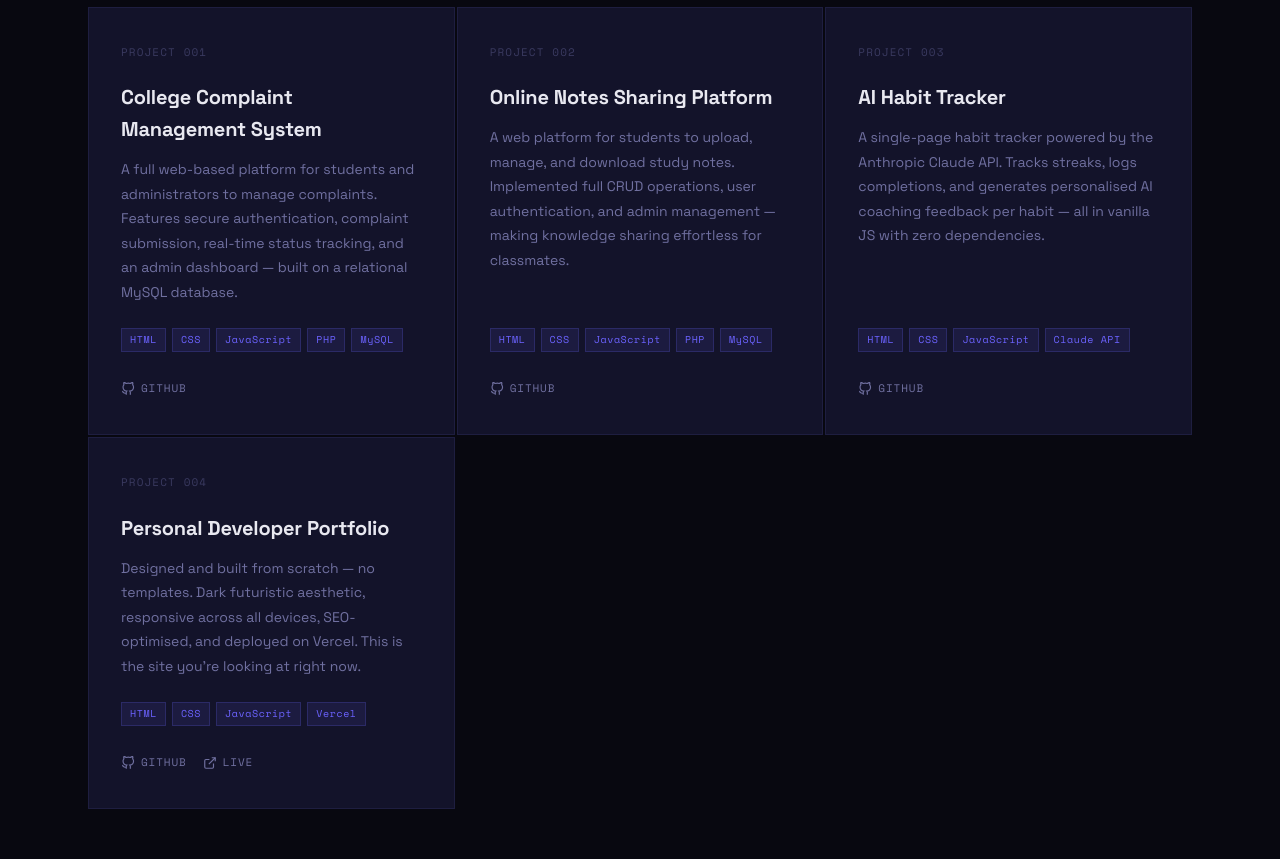
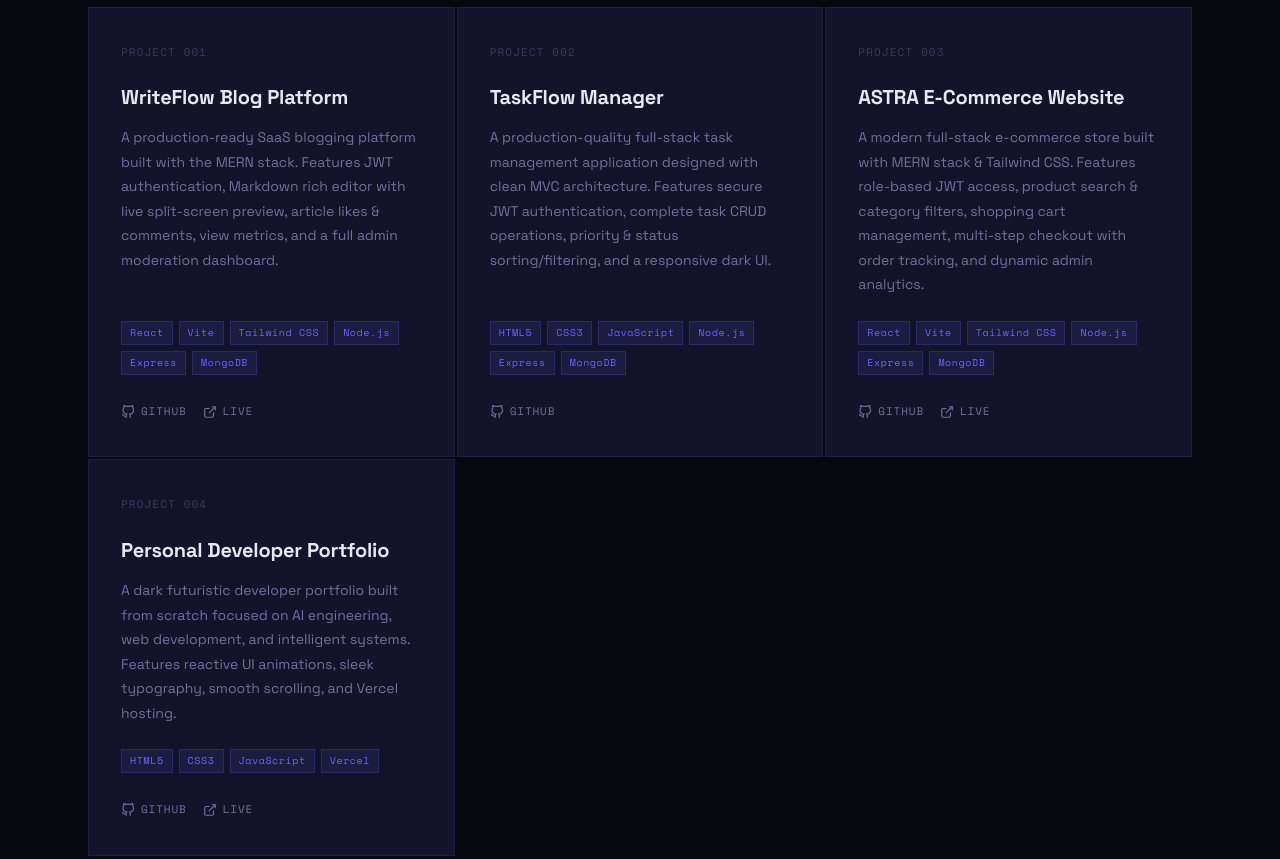
Before and after one commit to tuhin-ghorui/tuhin-portfolio, a plain HTML site: page index.html in a window 1280 px wide. Shown: the part 2760-3619 px from the top of the page. Drawn offline with nearby package versions, Linux system fonts and the light colour scheme.

Commit message:
Project content changed

```diff
--- a/index.html
+++ b/index.html
@@ -905,47 +905,49 @@
   <div class="projects-grid reveal">
 
     <!-- Project 1 -->
-    <div class="project-card">
+    <div class="project-card" data-repo="https://writeflow-blog-platform.vercel.app">
       <div class="project-num">PROJECT 001</div>
-      <div class="project-title">College Complaint Management System</div>
+      <div class="project-title">WriteFlow Blog Platform</div>
       <div class="project-desc">
-        A full web-based platform for students and administrators to manage complaints.
-        Features secure authentication, complaint submission, real-time status tracking,
-        and an admin dashboard — built on a relational MySQL database.
+        A production-ready SaaS blogging platform built with the MERN stack. Features JWT authentication, Markdown rich editor with live split-screen preview, article likes & comments, view metrics, and a full admin moderation dashboard.
       </div>
       <div class="project-stack">
-        <span class="stack-tag">HTML</span>
-        <span class="stack-tag">CSS</span>
-        <span class="stack-tag">JavaScript</span>
-        <span class="stack-tag">PHP</span>
-        <span class="stack-tag">MySQL</span>
+        <span class="stack-tag">React</span>
+        <span class="stack-tag">Vite</span>
+        <span class="stack-tag">Tailwind CSS</span>
+        <span class="stack-tag">Node.js</span>
+        <span class="stack-tag">Express</span>
+        <span class="stack-tag">MongoDB</span>
       </div>
       <div class="project-links">
-        <a class="project-link" href="https://github.com/TuhinGhorui" target="_blank">
+        <a class="project-link" href="https://github.com/tuhin-ghorui/Writeflow-Blog-Platform" target="_blank" rel="noopener">
           <svg viewBox="0 0 24 24"><path d="M9 19c-5 1.5-5-2.5-7-3m14 6v-3.87a3.37 3.37 0 0 0-.94-2.61c3.14-.35 6.44-1.54 6.44-7A5.44 5.44 0 0 0 20 4.77 5.07 5.07 0 0 0 19.91 1S18.73.65 16 2.48a13.38 13.38 0 0 0-7 0C6.27.65 5.09 1 5.09 1A5.07 5.07 0 0 0 5 4.77a5.44 5.44 0 0 0-1.5 3.78c0 5.42 3.3 6.61 6.44 7A3.37 3.37 0 0 0 9 18.13V22"/></svg>
           GitHub
+        </a>
+        <a class="project-link" href="https://writeflow-blog-platform.vercel.app" target="_blank" rel="noopener">
+          <svg viewBox="0 0 24 24"><path d="M18 13v6a2 2 0 0 1-2 2H5a2 2 0 0 1-2-2V8a2 2 0 0 1 2-2h6"/><polyline points="15 3 21 3 21 9"/><line x1="10" y1="14" x2="21" y2="3"/></svg>
+          Live
         </a>
       </div>
     </div>
 
     <!-- Project 2 -->
-    <div class="project-card">
+    <div class="project-card" data-repo="https://github.com/tuhin-ghorui/TaskFlow">
       <div class="project-num">PROJECT 002</div>
-      <div class="project-title">Online Notes Sharing Platform</div>
+      <div class="project-title">TaskFlow Manager</div>
       <div class="project-desc">
-        A web platform for students to upload, manage, and download study notes.
-        Implemented full CRUD operations, user authentication, and admin management —
-        making knowledge sharing effortless for classmates.
+        A production-quality full-stack task management application designed with clean MVC architecture. Features secure JWT authentication, complete task CRUD operations, priority & status sorting/filtering, and a responsive dark UI.
       </div>
       <div class="project-stack">
-        <span class="stack-tag">HTML</span>
-        <span class="stack-tag">CSS</span>
+        <span class="stack-tag">HTML5</span>
+        <span class="stack-tag">CSS3</span>
         <span class="stack-tag">JavaScript</span>
-        <span class="stack-tag">PHP</span>
-        <span class="stack-tag">MySQL</span>
+        <span class="stack-tag">Node.js</span>
+        <span class="stack-tag">Express</span>
+        <span class="stack-tag">MongoDB</span>
       </div>
       <div class="project-links">
-        <a class="project-link" href="https://github.com/TuhinGhorui" target="_blank">
+        <a class="project-link" href="https://github.com/tuhin-ghorui/TaskFlow" target="_blank" rel="noopener">
           <svg viewBox="0 0 24 24"><path d="M9 19c-5 1.5-5-2.5-7-3m14 6v-3.87a3.37 3.37 0 0 0-.94-2.61c3.14-.35 6.44-1.54 6.44-7A5.44 5.44 0 0 0 20 4.77 5.07 5.07 0 0 0 19.91 1S18.73.65 16 2.48a13.38 13.38 0 0 0-7 0C6.27.65 5.09 1 5.09 1A5.07 5.07 0 0 0 5 4.77a5.44 5.44 0 0 0-1.5 3.78c0 5.42 3.3 6.61 6.44 7A3.37 3.37 0 0 0 9 18.13V22"/></svg>
           GitHub
         </a>
@@ -953,49 +955,51 @@
     </div>
 
     <!-- Project 3 -->
-    <div class="project-card">
+    <div class="project-card" data-repo="https://e-commerce-website-chi-nine-48.vercel.app">
       <div class="project-num">PROJECT 003</div>
-      <div class="project-title">AI Habit Tracker</div>
+      <div class="project-title">ASTRA E-Commerce Website</div>
       <div class="project-desc">
-        A single-page habit tracker powered by the Anthropic Claude API. Tracks streaks,
-        logs completions, and generates personalised AI coaching feedback per habit —
-        all in vanilla JS with zero dependencies.
+        A modern full-stack e-commerce store built with MERN stack & Tailwind CSS. Features role-based JWT access, product search & category filters, shopping cart management, multi-step checkout with order tracking, and dynamic admin analytics.
       </div>
       <div class="project-stack">
-        <span class="stack-tag">HTML</span>
-        <span class="stack-tag">CSS</span>
-        <span class="stack-tag">JavaScript</span>
-        <span class="stack-tag">Claude API</span>
+        <span class="stack-tag">React</span>
+        <span class="stack-tag">Vite</span>
+        <span class="stack-tag">Tailwind CSS</span>
+        <span class="stack-tag">Node.js</span>
+        <span class="stack-tag">Express</span>
+        <span class="stack-tag">MongoDB</span>
       </div>
       <div class="project-links">
-        <a class="project-link" href="https://github.com/TuhinGhorui" target="_blank">
+        <a class="project-link" href="https://github.com/tuhin-ghorui/E-Commerce-Website" target="_blank" rel="noopener">
           <svg viewBox="0 0 24 24"><path d="M9 19c-5 1.5-5-2.5-7-3m14 6v-3.87a3.37 3.37 0 0 0-.94-2.61c3.14-.35 6.44-1.54 6.44-7A5.44 5.44 0 0 0 20 4.77 5.07 5.07 0 0 0 19.91 1S18.73.65 16 2.48a13.38 13.38 0 0 0-7 0C6.27.65 5.09 1 5.09 1A5.07 5.07 0 0 0 5 4.77a5.44 5.44 0 0 0-1.5 3.78c0 5.42 3.3 6.61 6.44 7A3.37 3.37 0 0 0 9 18.13V22"/></svg>
           GitHub
+        </a>
+        <a class="project-link" href="https://e-commerce-website-chi-nine-48.vercel.app" target="_blank" rel="noopener">
+          <svg viewBox="0 0 24 24"><path d="M18 13v6a2 2 0 0 1-2 2H5a2 2 0 0 1-2-2V8a2 2 0 0 1 2-2h6"/><polyline points="15 3 21 3 21 9"/><line x1="10" y1="14" x2="21" y2="3"/></svg>
+          Live
         </a>
       </div>
     </div>
 
     <!-- Project 4 -->
-    <div class="project-card">
+    <div class="project-card" data-repo="https://tuhin-portfolio-pi.vercel.app">
       <div class="project-num">PROJECT 004</div>
       <div class="project-title">Personal Developer Portfolio</div>
       <div class="project-desc">
-        Designed and built from scratch — no templates. Dark futuristic aesthetic,
-        responsive across all devices, SEO-optimised, and deployed on Vercel.
-        This is the site you're looking at right now.
+        A dark futuristic developer portfolio built from scratch focused on AI engineering, web development, and intelligent systems. Features reactive UI animations, sleek typography, smooth scrolling, and Vercel hosting.
       </div>
       <div class="project-stack">
-        <span class="stack-tag">HTML</span>
-        <span class="stack-tag">CSS</span>
+        <span class="stack-tag">HTML5</span>
+        <span class="stack-tag">CSS3</span>
         <span class="stack-tag">JavaScript</span>
         <span class="stack-tag">Vercel</span>
       </div>
       <div class="project-links">
-        <a class="project-link" href="https://github.com/TuhinGhorui" target="_blank">
+        <a class="project-link" href="https://github.com/tuhin-ghorui/tuhin-portfolio" target="_blank" rel="noopener">
           <svg viewBox="0 0 24 24"><path d="M9 19c-5 1.5-5-2.5-7-3m14 6v-3.87a3.37 3.37 0 0 0-.94-2.61c3.14-.35 6.44-1.54 6.44-7A5.44 5.44 0 0 0 20 4.77 5.07 5.07 0 0 0 19.91 1S18.73.65 16 2.48a13.38 13.38 0 0 0-7 0C6.27.65 5.09 1 5.09 1A5.07 5.07 0 0 0 5 4.77a5.44 5.44 0 0 0-1.5 3.78c0 5.42 3.3 6.61 6.44 7A3.37 3.37 0 0 0 9 18.13V22"/></svg>
           GitHub
         </a>
-        <a class="project-link" href="https://tuhin-portfolio-pi.vercel.app" target="_blank">
+        <a class="project-link" href="https://tuhin-portfolio-pi.vercel.app" target="_blank" rel="noopener">
           <svg viewBox="0 0 24 24"><path d="M18 13v6a2 2 0 0 1-2 2H5a2 2 0 0 1-2-2V8a2 2 0 0 1 2-2h6"/><polyline points="15 3 21 3 21 9"/><line x1="10" y1="14" x2="21" y2="3"/></svg>
           Live
         </a>
--- a/script.js
+++ b/script.js
@@ -488,10 +488,8 @@ He builds high-performance responsive web environments and is aiming to design a
           break;
 
         case 'projects':
-          outputHTML = `1. <span class="text-neon-green">RyzMax (RyzMax-level-Up)</span> - Gamified self-improvement mobile app MVP. [STATUS: Active MVP / Expo]
-2. <span class="text-neon-cyan">AI Push-Up Counter</span> - Browser-based webcam pose tracker using MediaPipe. [STATUS: Live Demo]
-3. <span class="text-neon-purple">EduMentor AI</span> - Course mentorship platform with Hugging Face chatbot. [STATUS: Active Prototype]
-4. <span class="text-neon-green">Notes Sharing System</span> - Full-stack document CRUD sharing system. [STATUS: PHP + MySQL]`;
+          outputHTML = `1. <span class="text-neon-green">WriteFlow Blog Platform</span> - MERN blogging platform with auth, Markdown editor, comments, likes, and admin moderation. [STATUS: Live]
+2. <span class="text-neon-cyan">TaskFlow</span> - Full-stack task manager with JWT auth, task CRUD, filters, sorting, and responsive dashboard. [STATUS: Live]`;
           break;
 
         case 'ryzmax':
```
